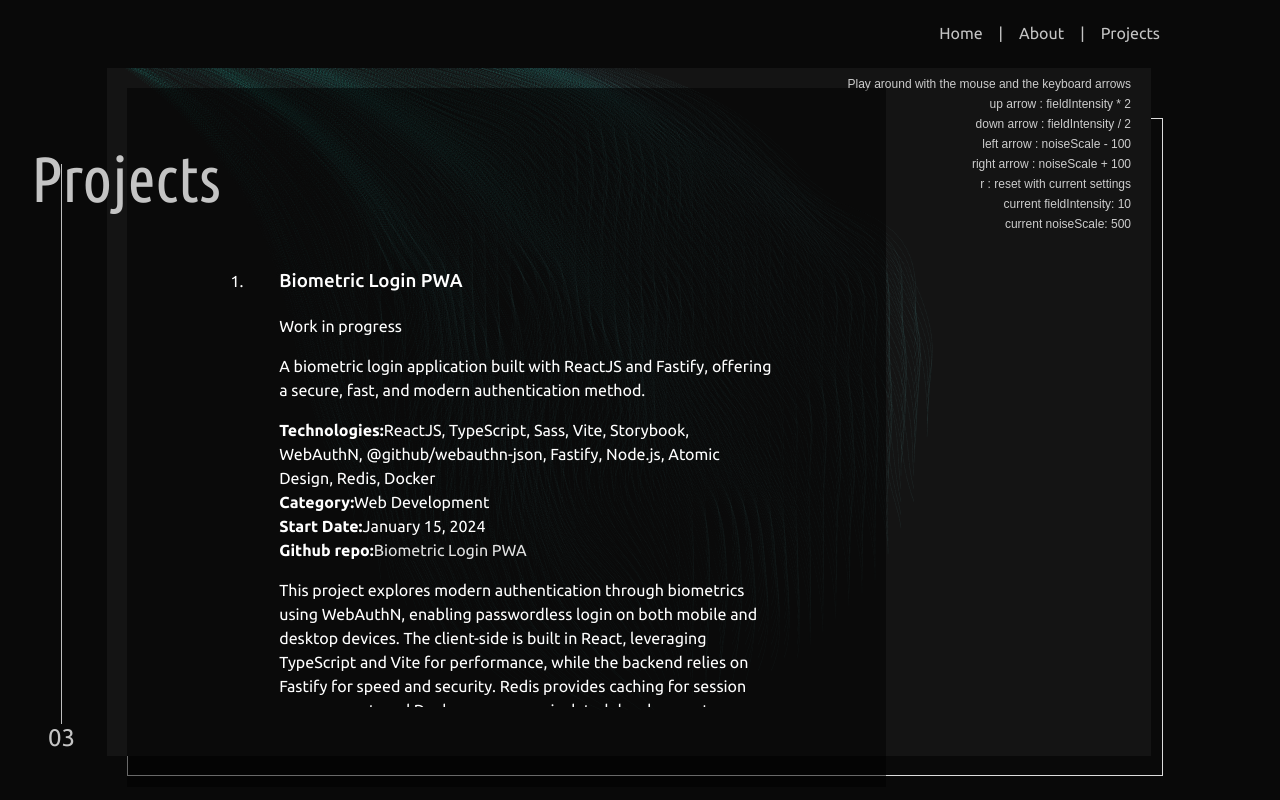
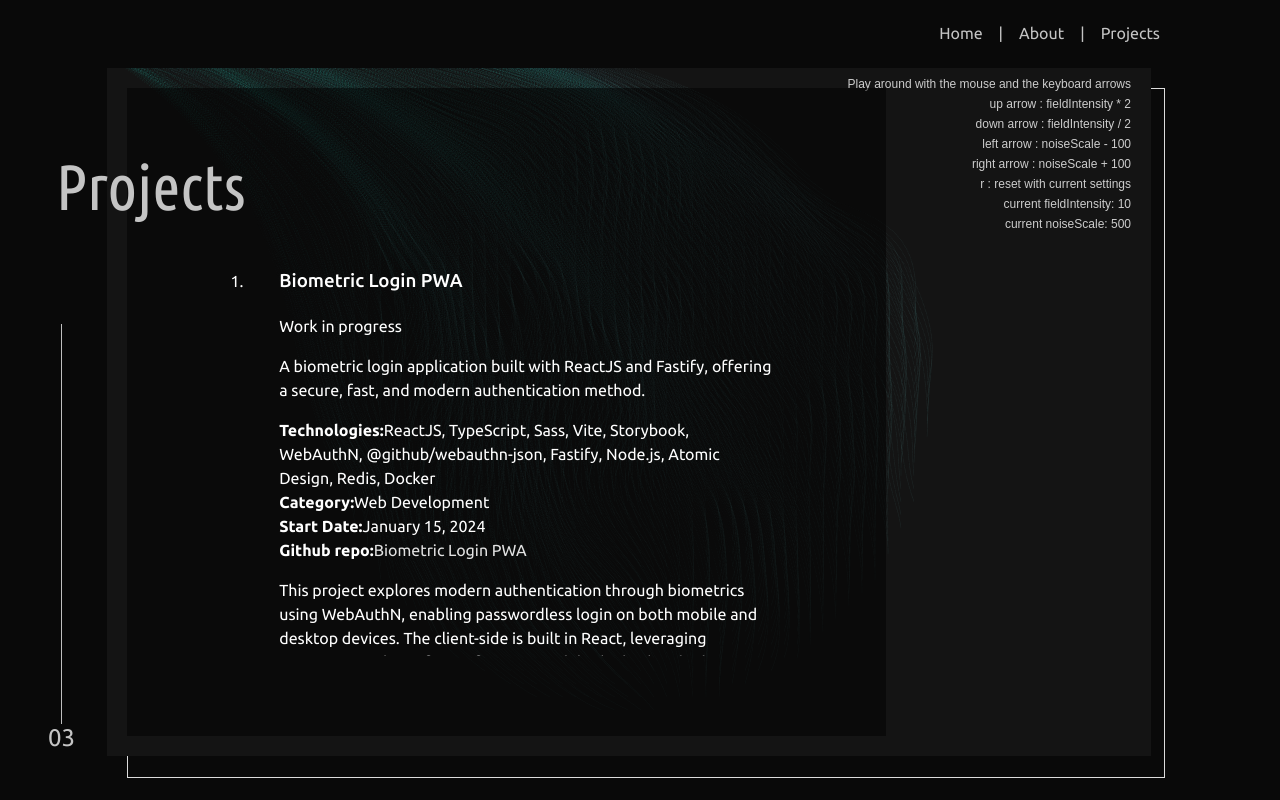
Before and after one commit to santiagosj/portfolio, an Angular app: page /projects in a window 1280 px wide. Built offline with nearby package versions, Linux system fonts and the light colour scheme.

Commit message:
css fixes lado B

```diff
--- a/src/app/about/about.component.scss
+++ b/src/app/about/about.component.scss
@@ -1,16 +1,19 @@
 .about {
+    min-height: 300px;
     padding: 5rem;
     background: rgb(0 0 0 / 52%);
     position: relative;
-    height: 67.4vh; //65.5vh; localhost
+    height: calc(100% - 10rem);
     display: flex;
     flex-direction: column;
     align-items: center;
+    // border: 1px solid #ffffff4e;
+
 
     h1 {
-        position: absolute;
-        top: 0;
-        left: -5rem
+        position: fixed;
+        top: 96px;
+        left: 56px;
     }
 
     .content-about {
--- a/src/app/components/canvas/canvas.component.scss
+++ b/src/app/components/canvas/canvas.component.scss
@@ -1,6 +1,7 @@
 #p5-container {
     width: 100%;
     height: 100%;
+    //border: 1px solid #fcfcfcb9;
 }
 
 @media (max-width:1000px) {
--- a/src/app/components/layout/layout.component.scss
+++ b/src/app/components/layout/layout.component.scss
@@ -8,13 +8,15 @@
     &::before {
         content: "";
         position: absolute;
-        top: 50px; // Desplaza el borde hacia arriba
-        left: 20px; // Desplaza el borde hacia la izquierda
-        right: 10px; // Desplaza el borde hacia la derecha
-        bottom: -20px; // Desplaza el borde hacia abajo
-        border: 1.8px solid rgb(220, 220, 220); // Establece el borde
+        top: 20px;
+        left: 20px;
+        right: 3px;
+        bottom: -20px;
+        border: 1.8px solid rgb(220, 220, 220);
         pointer-events: none; //
         z-index: -3;
+        height: 100%;
+        width: calc(100% - 30px);
     }
 }
 
--- a/src/app/components/pagecounter/pagecounter.component.scss
+++ b/src/app/components/pagecounter/pagecounter.component.scss
@@ -10,8 +10,8 @@
     &::before {
         content: "";
         display: block;
-        width: 1.5px; // Ajusta el grosor de la línea
-        height: 35rem; // Ajusta la altura de la línea
+        width: 1.3px; // Ajusta el grosor de la línea
+        height: 400px; // Ajusta la altura de la línea
         background-color: rgba(220, 220, 220, 0.867); // Ajusta el color de la línea
         margin: auto;
     }
--- a/src/app/home/home.component.scss
+++ b/src/app/home/home.component.scss
@@ -1,7 +1,7 @@
 .home {
-    position: absolute;
-    top: 0;
-    left: -4rem;
+    position: fixed;
+    top: 96px;
+    left: 56px;
 
     h1 {
         margin-bottom: 1rem;
--- a/src/app/projects/project-detail/project-detail.component.scss
+++ b/src/app/projects/project-detail/project-detail.component.scss
@@ -2,10 +2,11 @@
     padding: 5rem;
     background: rgb(0 0 0 / 52%);
     position: relative;
-    height: 67.4vh; //65.5vh; localhost
+    height: calc(100% - 10rem);
     display: flex;
     flex-direction: column;
     justify-content: center;
+    // border: 1px solid #ffffff4e;
 
     .title-description {
         position: relative;
@@ -32,9 +33,9 @@
     }
 
     h1 {
-        position: absolute;
-        top: 0;
-        left: -6rem
+        position: fixed;
+        top: 96px;
+        left: 56px;
     }
 
 
--- a/src/app/projects/projects.component.scss
+++ b/src/app/projects/projects.component.scss
@@ -2,10 +2,12 @@
     padding: 5rem;
     background: rgb(0 0 0 / 52%);
     position: relative;
-    height: 67.4vh; //65.5vh; localhost
+    height: calc(100% - 10rem);
     display: flex;
     flex-direction: column;
-    justify-content: center;
+    align-items: center;
+    // border: 1px solid #ffffff4e;
+
 
     .projects-content {
         margin-top: 2rem;
@@ -17,9 +19,9 @@
     }
 
     h1 {
-        position: absolute;
-        top: 0;
-        left: -6rem
+        position: fixed;
+        top: 96px;
+        left: 56px;
     }
 
     li {
```
